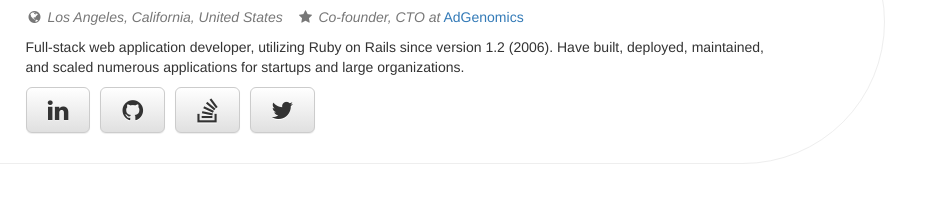
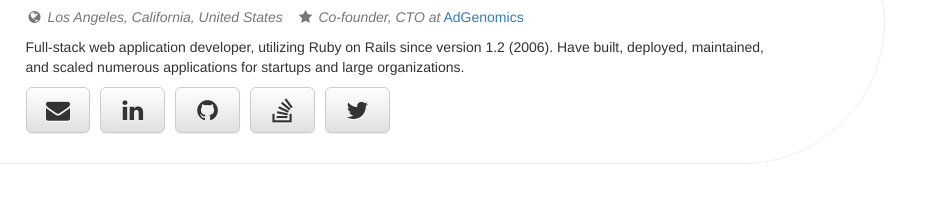
Before and after one commit to isaacdudek/isaacdudek.github.io, a plain HTML site: page index.html in a window 1280 px wide. Shown: the part 378-580 px from the top of the page, 340-1280 px from the left. Drawn offline with nearby package versions, Linux system fonts and the light colour scheme.

Commit message:
Add email link

```diff
--- a/index.html
+++ b/index.html
@@ -32,6 +32,13 @@
           <p>Full-stack web application developer, utilizing Ruby on Rails since version 1.2 (2006). Have built, deployed, maintained, and scaled numerous applications for startups and large organizations.</p>
           <ul class="list-inline">
             <li>
+              <a href="mailto:&#x69;&#x73;&#x61;&#x61;&#x63;&#x40;&#x69;&#x73;&#x61;&#x61;&#x63;&#x64;&#x75;&#x64;&#x65;&#x6b;&#x2e;&#x63;&#x6f;&#x6d;">
+                <button class="btn btn-default btn-lg" type="button">
+                  <span class="fa fa-envelope fa-fw fa-lg" title="Email"></span>
+                </button>
+              </a>
+            </li><!--
+            --><li>
               <a href="https://www.linkedin.com/in/isaacdudek" target="_blank">
                 <button class="btn btn-default btn-lg" type="button">
                   <span class="fa fa-linkedin fa-fw fa-lg" title="LinkedIn"></span>
```
